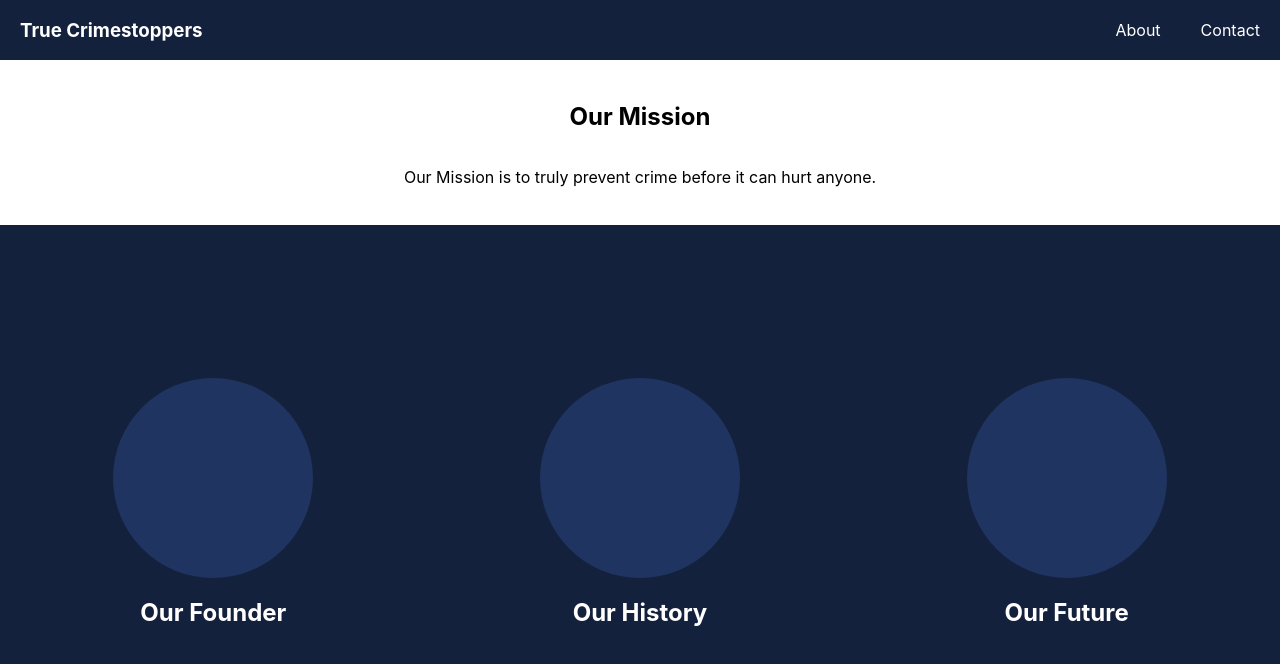
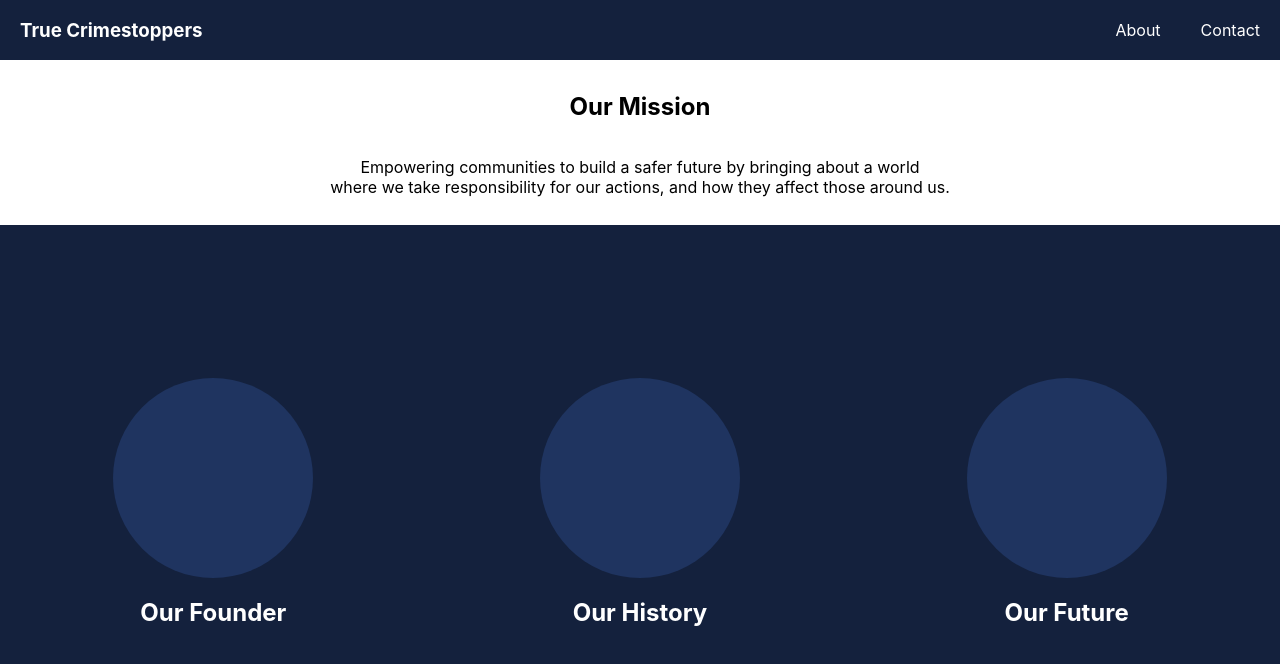
Before and after one commit to berneymark/TrueCrimestoppers, a React (Create React App) app: page /about in a window 1280 px wide. Shown: the top 664 px of the page. Built offline with nearby package versions, Linux system fonts and the light colour scheme.

Commit message:
updated mission statement

```diff
--- a/src/App.css
+++ b/src/App.css
@@ -82,6 +82,7 @@ main {
   display: flex;
   flex-direction: column;
   justify-content: center;
+  text-align: center;
 
   /* Transform */
   height: calc(100vh - 60px - 575px);
--- a/src/pages/about/About.js
+++ b/src/pages/about/About.js
@@ -7,7 +7,9 @@ export default class About extends React.Component {
         <section id="about-hero">
           <h1>Our Mission</h1>
           <p>
-            Our Mission is to truly prevent crime before it can hurt anyone.
+            Empowering communities to build a safer future by bringing about a
+            world <br /> where we take responsibility for our actions, and how
+            they affect those around us.
           </p>
         </section>
         <section id="about-features">
```
